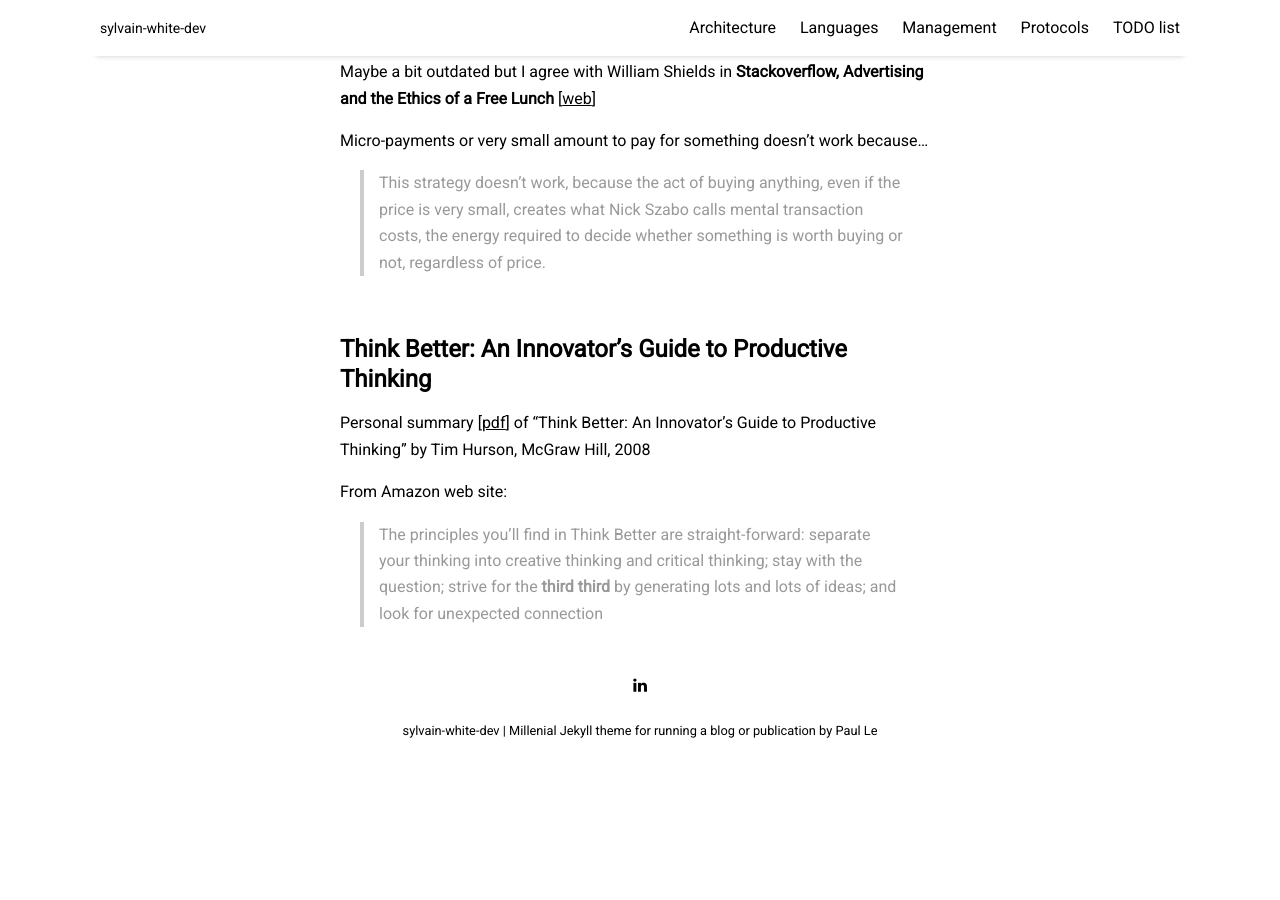
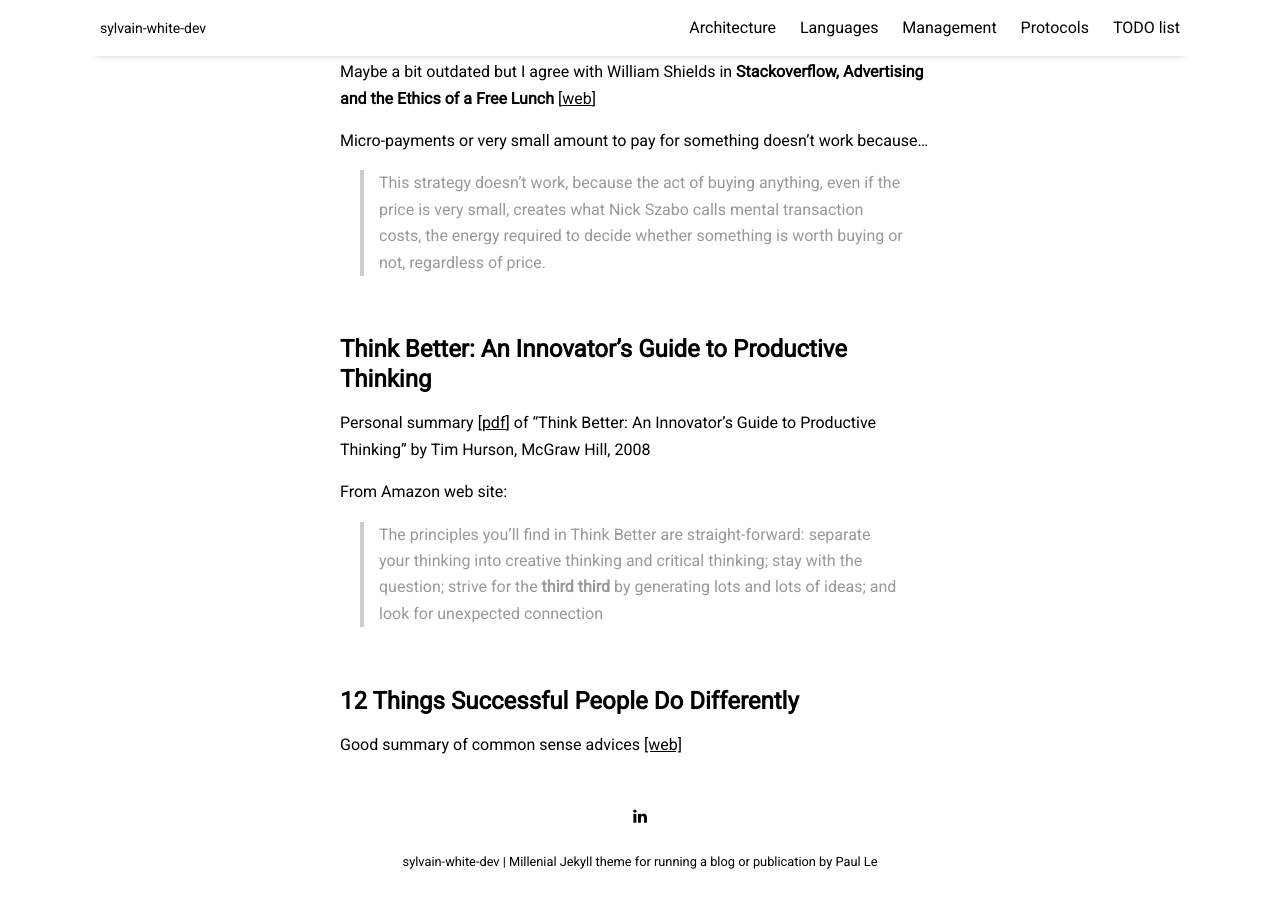
Before and after one commit to sylvainwhite/sylvain-white-dev, a Jekyll site: the page built from pages/management.md, in a window 1280 px wide and 900 px high, scrolled down 2282 px. Built offline with Jekyll 4.4.1, drawn with Linux system fonts in a browser that asks for light colours; nearby versions of some CDN libraries; before the commit the page ends 3051 px from its top, so only the background shows below that.

Commit message:
Add 12 things successful entry

```diff
--- a/pages/management.md
+++ b/pages/management.md
@@ -101,3 +101,9 @@
 
 From Amazon web site:
 > The principles you'll find in Think Better are straight-forward: separate your thinking into creative thinking and critical thinking; stay with the question; strive for the **third third** by generating lots and lots of ideas; and look for unexpected connection
+
+<br/>
+
+## 12 Things Successful People Do Differently
+
+Good summary of common sense advices [[web]](http://www.marcandangel.com/2012/01/22/12-things-successful-people-do-differently/){:target="_blank"}
```
